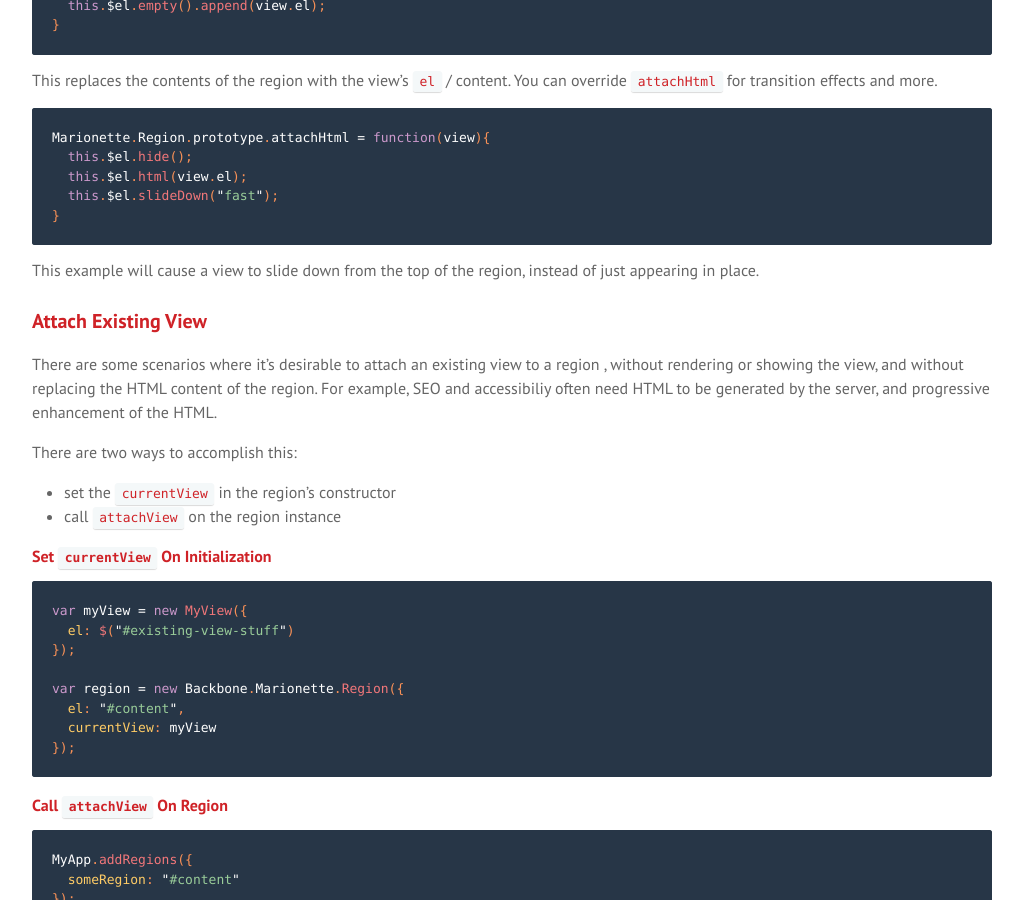
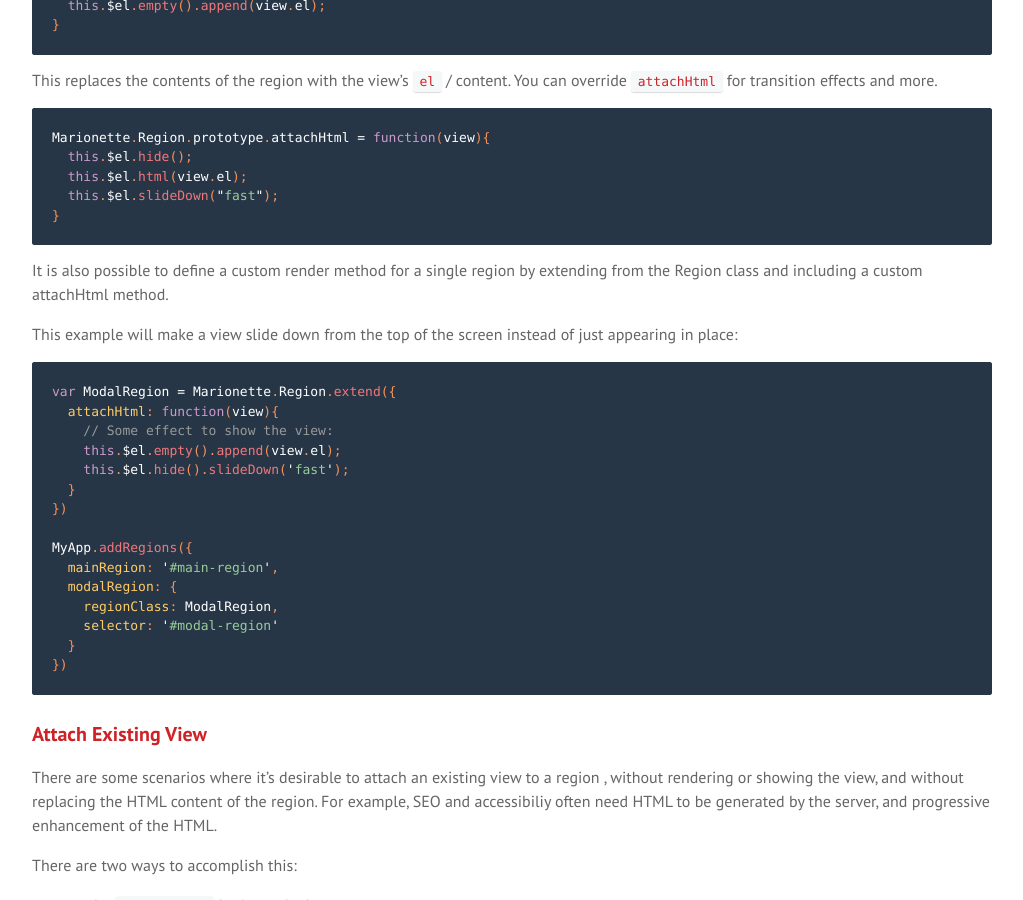
Before and after one commit to sadcitizen/marionettejs.ru, a Jekyll site: the page built from _posts/2014-05-10-region.md, in a window 1280 px wide and 900 px high, scrolled down 5989 px. Shown: the whole window, without its empty margins (128-1151 px from the left). Built offline with Jekyll 4.4.1, drawn with Linux system fonts in a browser that asks for light colours; some web fonts are replaced; Markdown is read by kramdown in place of the engine named in the settings.

Commit message:
update ru/Region

````diff
--- a/_includes/translation/ru/marionette.region.md
+++ b/_includes/translation/ru/marionette.region.md
@@ -306,8 +306,29 @@
 }
 ```
 
-This example will cause a view to slide down from the top
-of the region, instead of just appearing in place.
+It is also possible to define a custom render method for a single region by
+extending from the Region class and including a custom attachHtml method.
+
+This example will make a view slide down from the top of the screen instead of just
+appearing in place:
+
+```js
+var ModalRegion = Marionette.Region.extend({
+  attachHtml: function(view){
+    // Some effect to show the view:
+    this.$el.empty().append(view.el);
+    this.$el.hide().slideDown('fast');
+  }
+})
+
+MyApp.addRegions({
+  mainRegion: '#main-region',
+  modalRegion: {
+    regionClass: ModalRegion,
+    selector: '#modal-region'
+  }
+})
+```
 
 ### Attach Existing View
 
````
